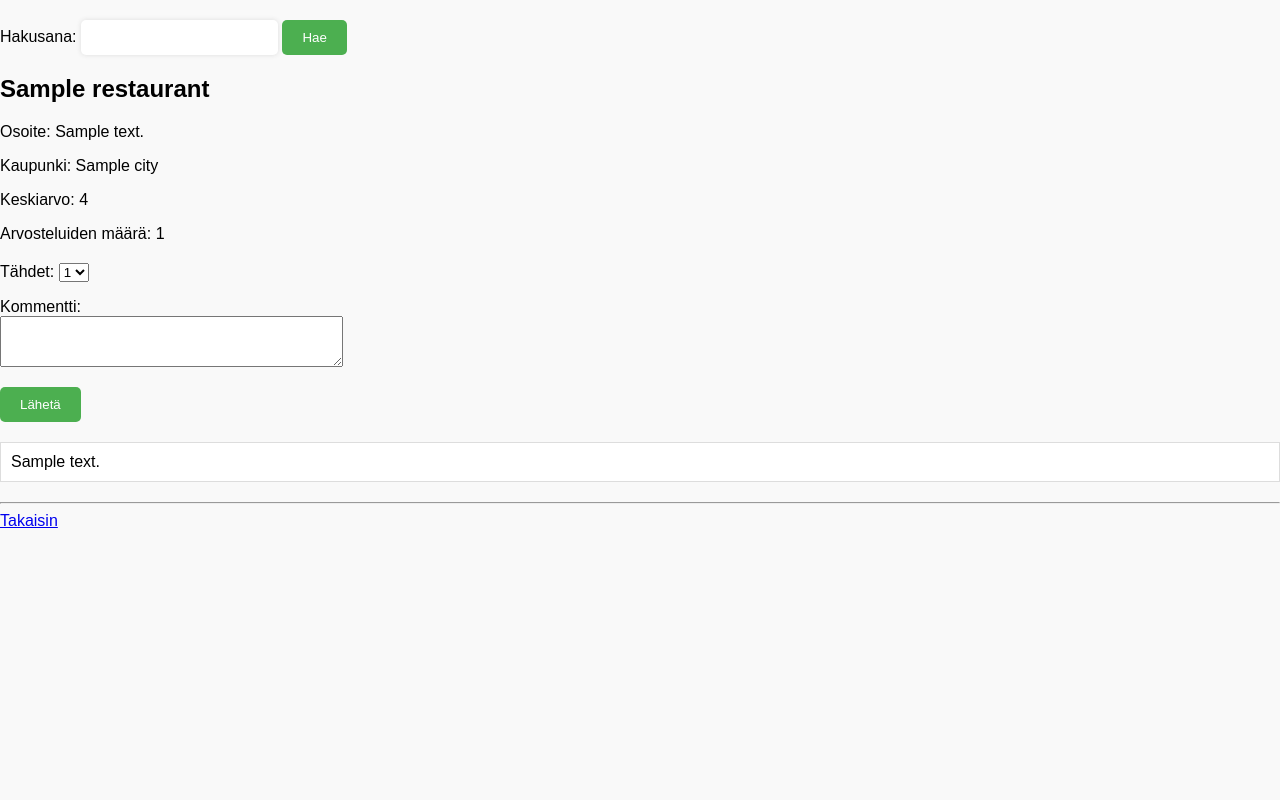
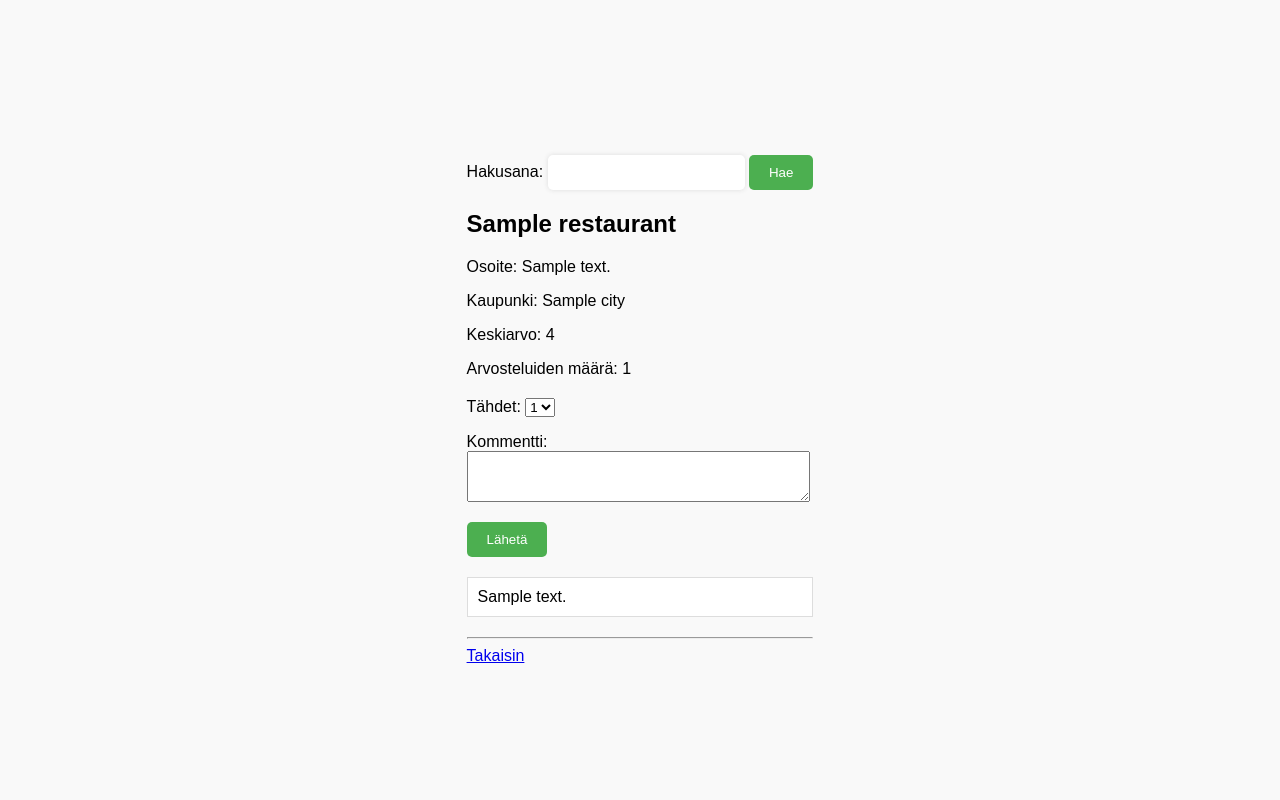
Before and after one commit to nikitaessine/arvostelusovellus, a Flask app: template templates/reviews.html in a window 1280 px wide. Run offline with Flask 3, Linux system fonts and the light colour scheme; the template is opened without the code that fills it: most values are stand-ins (such as "Sample title", 1, 10 or a date in 2020).

Commit message:
centered whole page

```diff
--- a/static/reviews.css
+++ b/static/reviews.css
@@ -1,11 +1,21 @@
-/* Apply a style to the entire page */
+html, body {
+  height: 100%;
+}
+
+html {
+  display: table;
+  margin: auto;
+}
+
 body {
   font-family: Arial, sans-serif;
   background-color: #f9f9f9;
   margin: auto;
+  display: table-cell;
+  vertical-align: middle;
 }
 
-/* Style the search form */
+
 form {
   margin: 20px 0;
 }
@@ -26,7 +36,7 @@ input[type="submit"] {
   cursor: pointer;
 }
 
-/* Style each restaurant card */
+
 .restaurant-card {
   margin-bottom: 20px;
   background-color: #fff;
@@ -43,7 +53,7 @@ input[type="submit"] {
   margin: 5px 0;
 }
 
-/* Style the comment form */
+
 .comment-form {
   margin-top: 20px;
   background-color: #eee;
@@ -71,7 +81,7 @@ input[type="submit"] {
   cursor: pointer;
 }
 
-/* Style each comment */
+
 .comment {
   margin-top: 20px;
   background-color: #fff;
```
